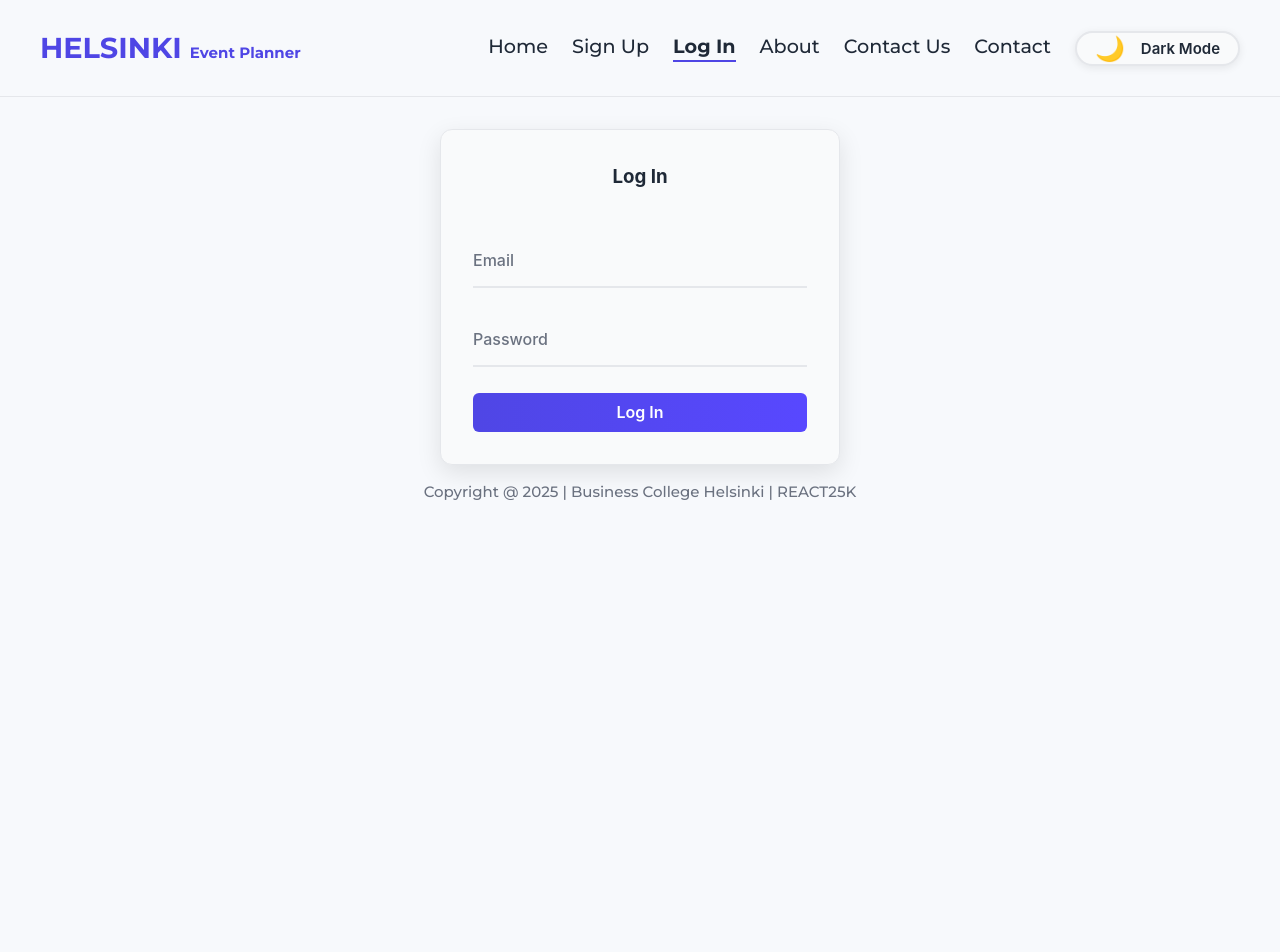
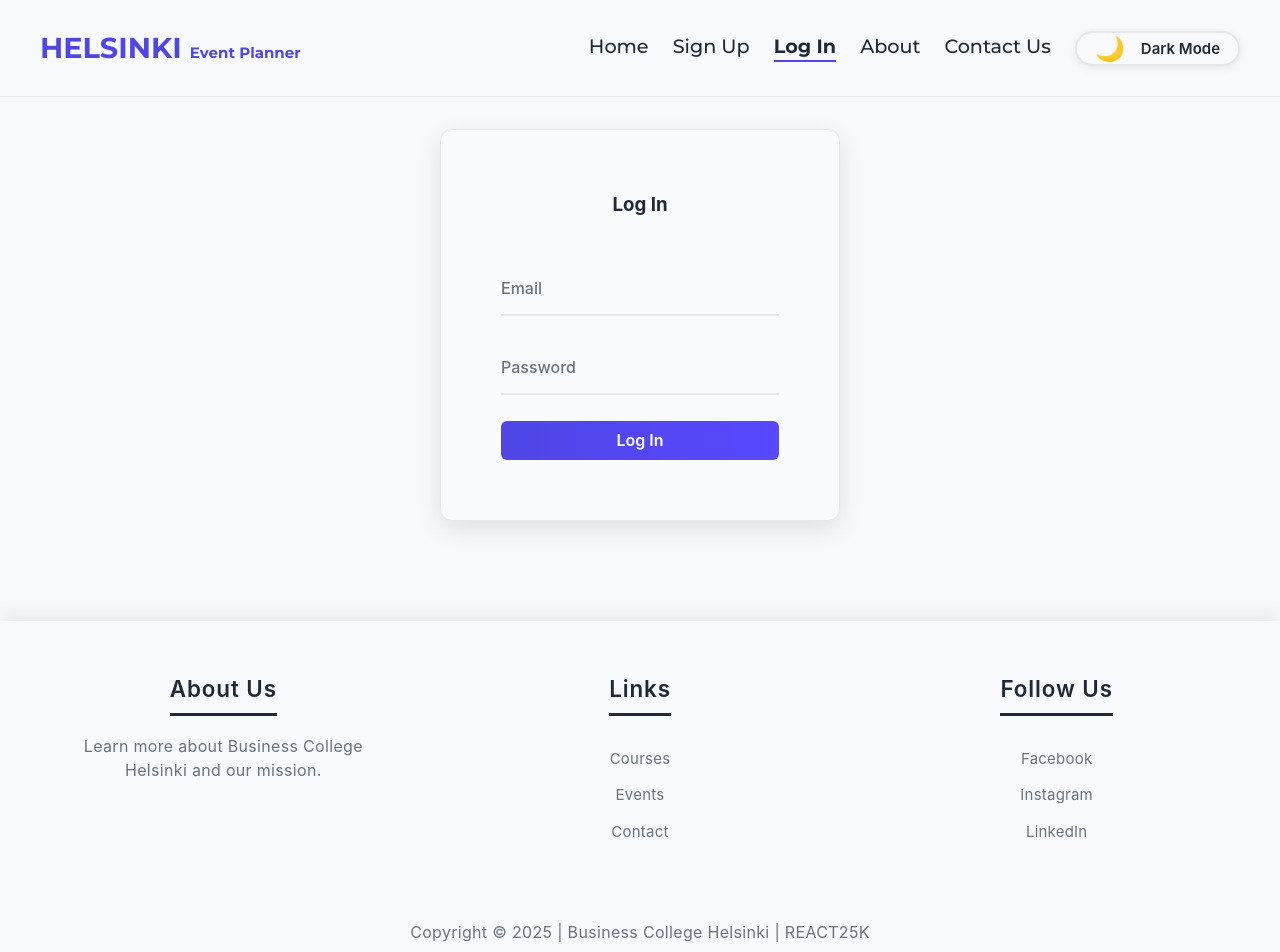
Before and after one commit to DarjaElina/summer-project, a React (Vite) app: page /login in a window 1280 px wide. Shown: the top 952 px of the page. Before the commit the page ends 800 px from the top, so only its background shows below. Built offline with nearby package versions, Linux system fonts and the light colour scheme; no server answers; a web font is replaced by a local one.

Commit message:
add on footer

```diff
--- a/src/components/Counter/Counter.jsx
+++ b/src/components/Counter/Counter.jsx
@@ -2,8 +2,6 @@ import React from 'react';
 import styles from './Counter.module.css';
 
 export default function Counter({ initialValue = 0 }) {
-  // For a simple display, we just show the initialValue
-  // If you need interactive buttons, we would add useState and event handlers here.
 
   return (
     <div className={styles.counter}>
--- a/src/components/Footer/Footer.jsx
+++ b/src/components/Footer/Footer.jsx
@@ -4,8 +4,29 @@ import style from "./Footer.module.css";
 export default function Footer() {
   return (
     <footer className={style.footer}>
-
-      <p>Copyright @ 2025 | Business College Helsinki | REACT25K  </p>
+      <div className={style.columns}>
+        <div className={style.column}>
+          <h4>About Us</h4>
+          <p>Learn more about Business College Helsinki and our mission.</p>
+        </div>
+        <div className={style.column}>
+          <h4>Links</h4>
+          <ul>
+            <li><a href="#">Courses</a></li>
+            <li><a href="#">Events</a></li>
+            <li><a href="#">Contact</a></li>
+          </ul>
+        </div>
+        <div className={style.column}>
+          <h4>Follow Us</h4>
+          <ul>
+            <li><a href="#">Facebook</a></li>
+            <li><a href="#">Instagram</a></li>
+            <li><a href="#">LinkedIn</a></li>
+          </ul>
+        </div>
+      </div>
+      <p>Copyright © 2025 | Business College Helsinki | REACT25K</p>
     </footer>
   );
 }
--- a/src/components/Footer/Footer.module.css
+++ b/src/components/Footer/Footer.module.css
@@ -1,19 +1,121 @@
 .footer {
   width: 100%;
-  padding: 15px;
+  padding: 40px 20px;
+  background-color: var(--primary-background-color);
+  color: var(--text-color);
   display: flex;
   flex-direction: column;
-  justify-content: center;
-  gap: 10px;
   align-items: center;
-  background-color: var(--primary-background-color);
+  gap: 25px;
+  text-align: center;
+  box-shadow: 0 -6px 18px rgba(0, 0, 0, 0.07);
+  font-family: "Inter", -apple-system, BlinkMacSystemFont, "Segoe UI", Roboto,
+    Oxygen, Ubuntu, Cantarell, "Open Sans", "Helvetica Neue", sans-serif;
+  font-smooth: antialiased;
+  -webkit-font-smoothing: antialiased;
+  -moz-osx-font-smoothing: grayscale;
 }
+
 .footer h1 {
+  font-size: 2.4rem;
   color: var(--text-color);
+  margin-bottom: 20px;
+  font-weight: 700;
+  letter-spacing: 0.05em;
+  text-transform: uppercase;
 }
+
 .footer p {
   color: var(--muted-color);
   cursor: pointer;
+  font-size: 16px;
+  font-weight: 400;
+  transition: color 0.25s ease, transform 0.25s ease;
+  letter-spacing: 0.02em;
+  line-height: 1.5;
+  max-width: 600px;
+}
+
+.footer p:hover {
+  color: var(--text-color);
+  transform: translateY(-3px);
+}
+
+.columns {
+  display: flex;
+  justify-content: space-evenly;
+  align-items: flex-start;
+  flex-wrap: wrap;
+  width: 100%;
+  max-width: 1200px;
+  gap: 50px;
+  margin-bottom: 30px;
+}
+
+.column {
+  flex: 1 1 280px;
+  padding: 10px 15px;
+  transition: transform 0.3s ease, box-shadow 0.3s ease;
+  border-radius: 8px;
+}
+
+.column:hover {
+  transform: translateY(-6px);
+  box-shadow: 0 8px 20px rgba(0, 0, 0, 0.08);
+  background-color: rgba(255, 255, 255, 0.03);
+}
+
+.column h4 {
+  font-size: 1.4rem;
+  color: var(--text-color);
+  margin-bottom: 18px;
+  border-bottom: 3px solid var(--text-color);
+  display: inline-block;
+  padding-bottom: 6px;
+  font-weight: 600;
+  letter-spacing: 0.04em;
+}
+
+.column ul {
+  list-style: none;
+  padding: 0;
+  margin: 0;
+}
+
+.column ul li {
+  margin: 12px 0;
+  line-height: 1.5;
+}
+
+.column ul li a {
+  color: var(--muted-color);
+  text-decoration: none;
   font-size: 15px;
-  font-weight: 100px;
+  display: inline-block;
+  transition: color 0.3s ease, transform 0.3s ease;
+  letter-spacing: 0.015em;
+  font-weight: 400;
 }
+
+.column ul li a:hover {
+  color: var(--text-color);
+  transform: translateX(5px);
+  font-weight: 600;
+}
+
+/* Divider Before Footer */
+.divider {
+  width: 100%;
+  max-width: 1000px;
+  margin: 60px auto 40px auto;
+  height: 1.5px;
+  border: none;
+  background: linear-gradient(
+    to right,
+    transparent,
+    var(--muted-color),
+    transparent
+  );
+  opacity: 0.5;
+  filter: drop-shadow(0 0 1px rgba(0, 0, 0, 0.05));
+}
--- a/src/components/Header/Header.jsx
+++ b/src/components/Header/Header.jsx
@@ -53,12 +53,6 @@ export default function Header() {
                   Contact Us
                 </NavLink>
               </li>
-
-              <li>
-                <a className={style.a} href="#contact">
-                  Contact
-                </a>
-              </li>
             </>
           )}
 
--- a/src/components/LoginForm/LoginForm.module.css
+++ b/src/components/LoginForm/LoginForm.module.css
@@ -9,6 +9,8 @@
   background-color: var(--secondary-background-color);
   border-radius: 12px;
   box-shadow: 0 8px 24px rgba(0, 0, 0, 0.1);
+  padding: 60px;
+  margin-bottom: 100px;
 }
 
 .inputGroup {
--- a/src/components/SignUpForm/SignUpForm.module.css
+++ b/src/components/SignUpForm/SignUpForm.module.css
@@ -9,6 +9,7 @@
   background-color: var(--secondary-background-color);
   border-radius: 12px;
   box-shadow: 0 8px 24px rgba(0, 0, 0, 0.1);
+  margin-bottom: 100px;
 }
 
 .inputGroup {
--- a/src/components/ThemeToggle/ThemeToggle.jsx
+++ b/src/components/ThemeToggle/ThemeToggle.jsx
@@ -3,12 +3,12 @@ import "../ThemeToggle/ThemeToggle.css";
 
 export default function ThemeToggle() {
   const [isDark, setIsDark] = useState(() => {
-    // Check localStorage or default to light
+
     return localStorage.getItem("theme") === "dark";
   });
 
   useEffect(() => {
-    const root = document.documentElement; // <html> element
+    const root = document.documentElement;
     const theme = isDark ? "dark" : "light";
     root.setAttribute("data-theme", theme);
     localStorage.setItem("theme", theme);
--- a/src/pages/Home.module.css
+++ b/src/pages/Home.module.css
@@ -145,6 +145,7 @@ section {
   text-align: center;
   background-color: var(--background-color);
   color: var(--text-color);
+  padding: 200px;
 }
 
 section div {
--- a/src/pages/Root.jsx
+++ b/src/pages/Root.jsx
@@ -1,13 +1,9 @@
 import Header from "../components/Header/Header";
 import Footer from "../components/Footer/Footer";
-import { Outlet } from "react-router"; // Use react-router-dom
+import { Outlet } from "react-router";
 import { Toaster } from "react-hot-toast";
 
 const Root = () => {
-  // You can keep useLocation if you need it for other purposes,
-  // but it's not needed for making the footer always show.
-  // const location = useLocation();
-  // const isHomePage = location.pathname === '/';
 
   return (
     <>
```
Also changed, not shown: src/components/Counter/Counter.module.css (+6 -6 lines), src/pages/Home.jsx (line endings or trailing spaces).
